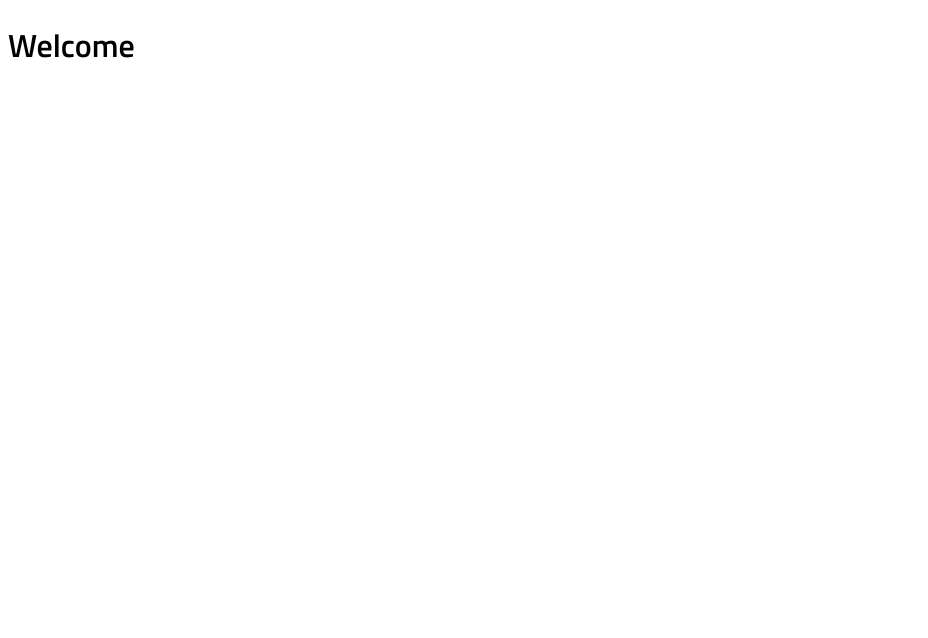
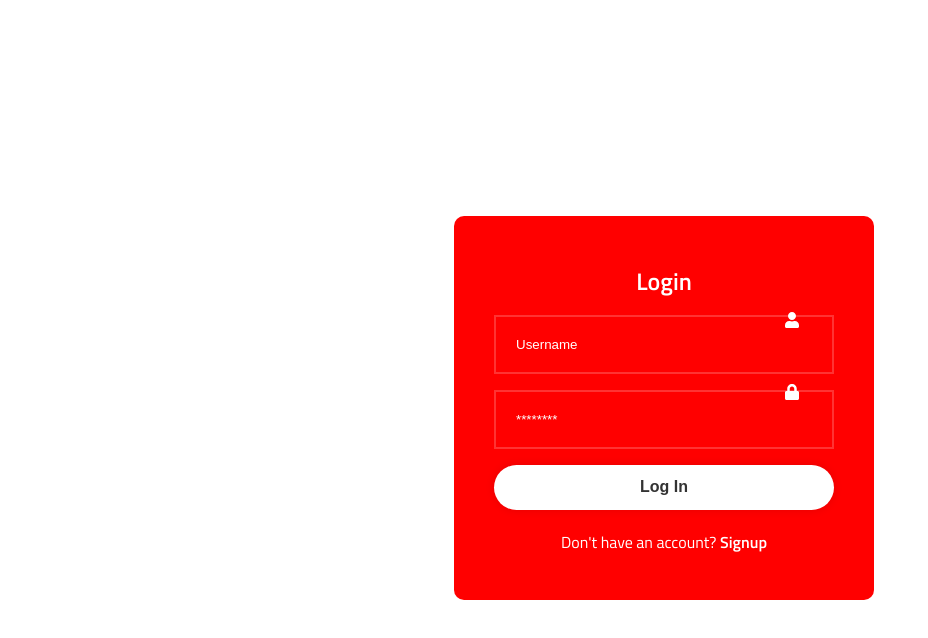
Before and after one commit to 13Lakshmi/lakshmi-kande-capstone-client, a React (Create React App) app: page /Login in a window 1280 px wide. Shown: the top 638 px of the page, without its empty margins (0-928 px from the left). Built offline with nearby package versions, Linux system fonts and the light colour scheme.

Commit message:
modified login and signup

```diff
--- a/src/App.jsx
+++ b/src/App.jsx
@@ -1,7 +1,16 @@
 import './App.scss';
+import { BrowserRouter, Routes, Route } from "react-router-dom";
+import Login from "../src/components/Login/Login";
+import Signup from './components/Signup/Signup';
+
 function App() {
   return (
-    <h1>Welcome</h1>
+    <BrowserRouter>
+    <Routes>
+    <Route path="/Login" element={<Login />} />
+    <Route path="/Signup" element={<Signup />} />
+    </Routes>
+    </BrowserRouter>
   );
 }
 
--- /dev/null
+++ b/src/components/Login/Login.jsx
@@ -0,0 +1,55 @@
+import "./Login.scss";
+import React from "react";
+import { FaUser, FaLock } from "react-icons/fa";
+import { useNavigate } from "react-router-dom";
+
+function Login() {
+    const navigate = useNavigate();
+
+    const toSignUp = (event) =>{
+        event.preventDefault();
+        navigate("/Signup");
+    }
+  return (
+    <div className="form">
+
+      <div className="form__login">
+        <h1 className="form__login-title">Login</h1>
+
+
+          <input
+            className="form__input"
+            type="email"
+            placeholder="Username"
+            id="email"
+            name="email"
+          />
+          <FaUser className="form__icon" />
+
+
+
+          <input
+            className="form__input"
+            type="password"
+            placeholder="********"
+            id="password"
+            name="password"
+          />
+          <FaLock className="form__icon1" />
+
+
+        <button className="form__button" type="submit">
+          Log In
+        </button>
+      </div>
+
+      <div className="form__link">
+        <p onClick={toSignUp}>
+          Don't have an account? <a href=" ">  Signup </a>
+        </p>
+      </div>
+    </div>
+  );
+}
+
+export default Login;
--- /dev/null
+++ b/src/components/Login/Login.scss
@@ -0,0 +1,119 @@
+@use "../../styles/partials/mixins" as *;
+@use "../../styles/partials/typography" as *;
+@use "../../styles/partials/variables" as *;
+
+ body{
+    display: flex;
+    justify-content: center;
+    align-items: center;
+    height: 100vh;
+  //  background-image: url('../../assets/Images/background.jpg');
+    background-repeat: no-repeat;
+    background-size:cover;
+    background-position:center;
+    padding-left:3rem;
+
+}
+.form{
+    // align-items: center;
+    // justify-content: center;
+    width:420px;
+    background: red;
+    color: white;
+    border-radius:0.625rem ;
+    padding:1.875rem 2.5rem;
+
+
+    &__login-title {
+        font-size: 1.5rem;
+        margin-bottom: 1rem;
+        color: white;
+        text-align: center;
+
+    }
+    // &__input-box{
+    //     width: 100%;
+    //     height:50px;
+    //     margin:30px 0;
+    //     background-color: green;
+    // }
+    &__input{
+        width:100%;
+        //height:100%;
+        background: transparent;
+        outline: none;
+        border:2px solid rgba(255,255,255,0.2);
+        border-radius: 2.5;
+        color: white;
+        padding:1.25rem 2.813rem 1.25rem 1.25rem;
+        position: relative;
+        margin-bottom:1rem;
+
+
+    }
+    ::placeholder{
+        color: white;
+    }
+
+    &__icon{
+        position: absolute;
+        left:19rem;
+        top:20rem;
+        transform: translateY(-50%);
+        font-size: 1rem;
+        @include tablet{
+            left:33rem;
+            top:20rem;
+        }
+        @include desktop{
+            left:49rem;
+            top:20rem;
+        }
+    }
+    &__icon1{
+        position: absolute;
+        left:19rem;
+        top:24.5rem;
+        transform: translateY(-50%);
+        font-size: 1rem;
+        @include tablet{
+            left:33rem;
+            top:24.5rem;
+        }
+        @include desktop{
+            left:49rem;
+            top:24.5rem;
+        }
+    }
+
+    &__button{
+        width:100%;
+        height:2.813rem;
+        background: white;
+        border:none;
+        outline:none;
+        border-radius: 2.5rem;
+        box-shadow: 0 0 0.625rem rgba(0,0,0, 0.1);
+        cursor: pointer;
+        font-size: 1rem;
+        color: #333;
+        font-weight: 700;
+    }
+    &__link{
+        font-size: 1rem;
+        text-align: center;
+        margin: 1.25rem 0 0.938rem;
+
+        a{
+        color: white;
+        text-decoration: none;
+        font-weight: 600;
+        }
+        a:hover{
+            text-decoration: underline;
+        }
+
+    }
+
+
+    }
--- /dev/null
+++ b/src/components/Signup/Signup.jsx
@@ -0,0 +1,29 @@
+import "./Signup.scss";
+
+function Signup(){
+    return(
+        <div>
+            <div className="form__signup">
+                <h2 className="signup__title">Signup</h2>
+                <div className="form__input-box">
+                <input
+                    className="form__input"
+                    type="text"
+                    placeholder="Username"
+                />
+                </div>
+                <div className="form__input-box">
+                <input
+                    className="form__input"
+                    type="password"
+                    placeholder="Password"
+                />
+                </div>
+                <button className="signup__button" >Signup</button>
+            </div>
+        </div>
+
+    );
+}
+
+export default Signup;
```
